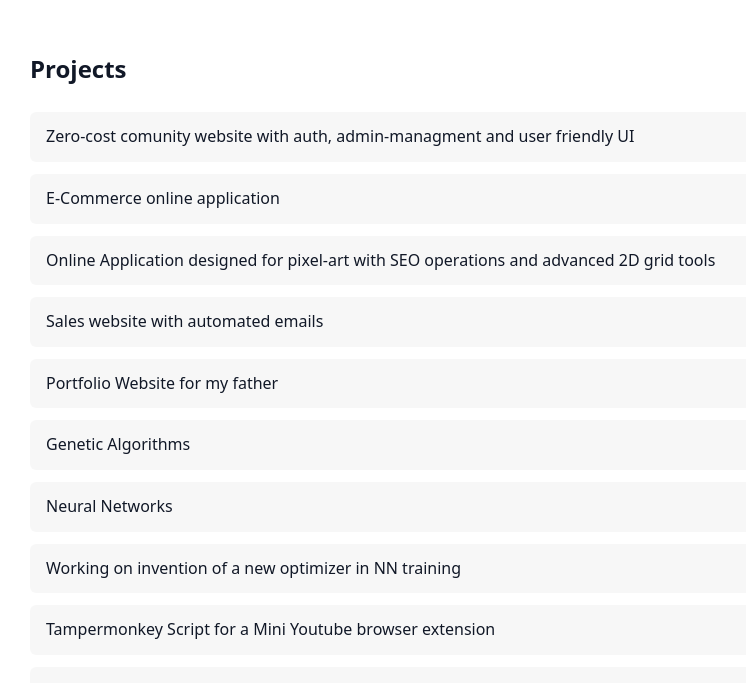
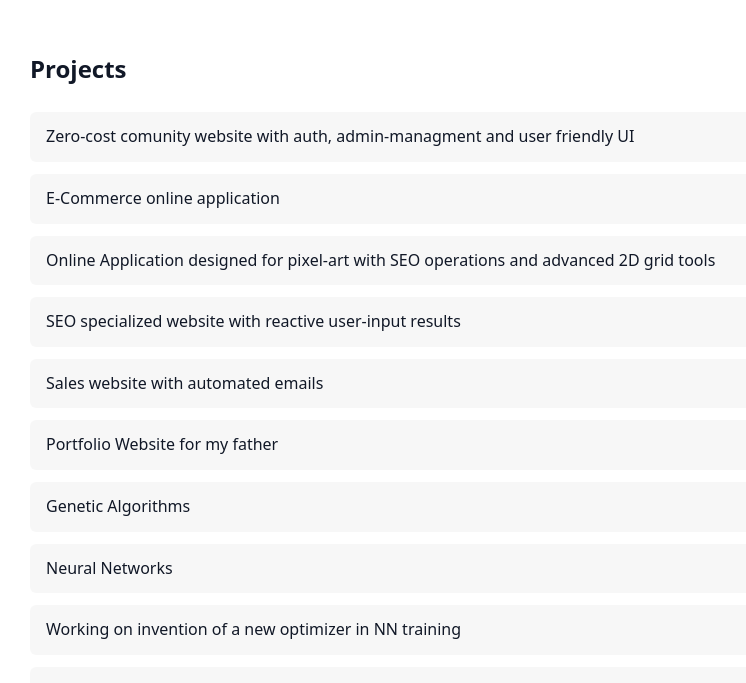
Before and after one commit to ThorSonOfThors/FilipZdravkovic, a Vue app in the folder my-portfolio/: page / in a window 1280 px wide. Shown: the part 1559-2242 px from the top of the page, without its empty margins (92-838 px from the left). Built offline with nearby package versions, Linux system fonts and the light colour scheme.

Commit message:
Added new project

```diff
--- a/my-portfolio/src/components/ProjectsSection.vue
+++ b/my-portfolio/src/components/ProjectsSection.vue
@@ -13,6 +13,11 @@ const projects = [
   {
     name: 'Online Application designed for pixel-art with SEO operations and advanced 2D grid tools ',
     url: 'https://artofpixels.vercel.app/'
+  },
+
+   {
+    name: 'SEO specialized website with reactive user-input results ',
+    url: 'https://tools4renovation.vercel.app/'
   },
 
   {
```
